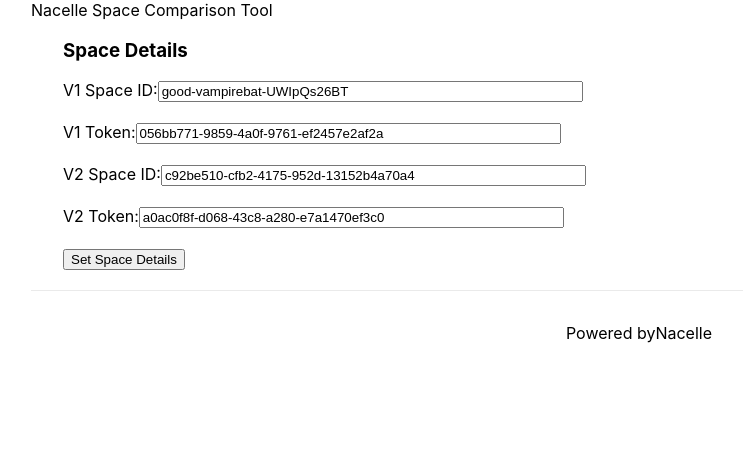
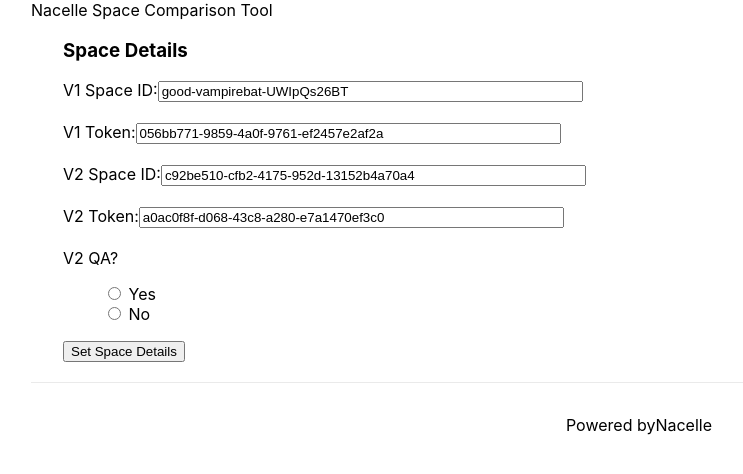
Before and after one commit to melissa-hale/diff-tool, a Next.js app: page / in a window 1280 px wide. Shown: the top 474 px of the page, without its empty margins (1-744 px from the left). Built offline with nearby package versions, Linux system fonts and the light colour scheme.

Commit message:
add v2qa input and logic

```diff
--- a/components/Details.js
+++ b/components/Details.js
@@ -18,6 +18,7 @@
         <p>V1 Token: {spaceDetails.v1token}</p>
         <p>V2 Space ID: {spaceDetails.v2spaceid}</p>
         <p>V2 Token: {spaceDetails.v2token}</p>
+        <p>V2 QA? {spaceDetails.v2qa}</p>
         <form
           onSubmit={(e) => {
             handleSetSpaceDetails(e)
--- a/components/Form.js
+++ b/components/Form.js
@@ -8,6 +8,7 @@
     'c92be510-cfb2-4175-952d-13152b4a70a4',
   )
   const [v2token, setv2token] = useState('a0ac0f8f-d068-43c8-a280-e7a1470ef3c0')
+  const [v2qa, setv2qa] = useState()
 
   const handleSetSpaceDetails = (e) => {
     e.preventDefault()
@@ -16,6 +17,7 @@
       v1token: v1token,
       v2spaceid: v2spaceid,
       v2token: v2token,
+      v2qa: v2qa,
     }
     props.setSpaceDetails(clientDetails)
     props.showForm()
@@ -67,6 +69,33 @@
         />
         <br />
         <br />
+        <label>V2 QA? </label>
+        <ul className={styles.list}>
+          <li>
+            <input
+              id="true"
+              type="radio"
+              value="true"
+              name="v2qa"
+              required
+              checked={v2qa == 'true'}
+              onChange={(e) => setv2qa(e.target.value)}
+            />{' '}
+            <label htmlFor="product">Yes</label>
+          </li>
+          <li>
+            <input
+              id="false"
+              type="radio"
+              value="false"
+              name="v2qa"
+              required
+              checked={v2qa == 'false'}
+              onChange={(e) => setv2qa(e.target.value)}
+            />{' '}
+            <label htmlFor="collection">No</label>
+          </li>
+        </ul>
         <input
           className="submitButton"
           type="submit"
--- a/services/clients.js
+++ b/services/clients.js
@@ -13,6 +13,17 @@
 }
 
 export const v2CCclient = (clientSettings) => {
+  if (clientSettings.v2qa === 'true') {
+    const compatibilityConnector = new createCompatibilityConnector({
+      endpoint: `https://storefront.api.development.nacelle.com/graphql/v1/spaces/${clientSettings.v2spaceid}`,
+      token: clientSettings.v2token,
+      locale: 'en-US',
+    })
+
+    return new NacelleClient({
+      connector: compatibilityConnector,
+    })
+  } else {
     const compatibilityConnector = new createCompatibilityConnector({
       endpoint: `https://storefront.api.nacelle.com/graphql/v1/spaces/${clientSettings.v2spaceid}`,
       token: clientSettings.v2token,
@@ -23,3 +34,4 @@
       connector: compatibilityConnector,
     })
   }
+}
```
Lines whose indentation alone changed are shown as unchanged.
